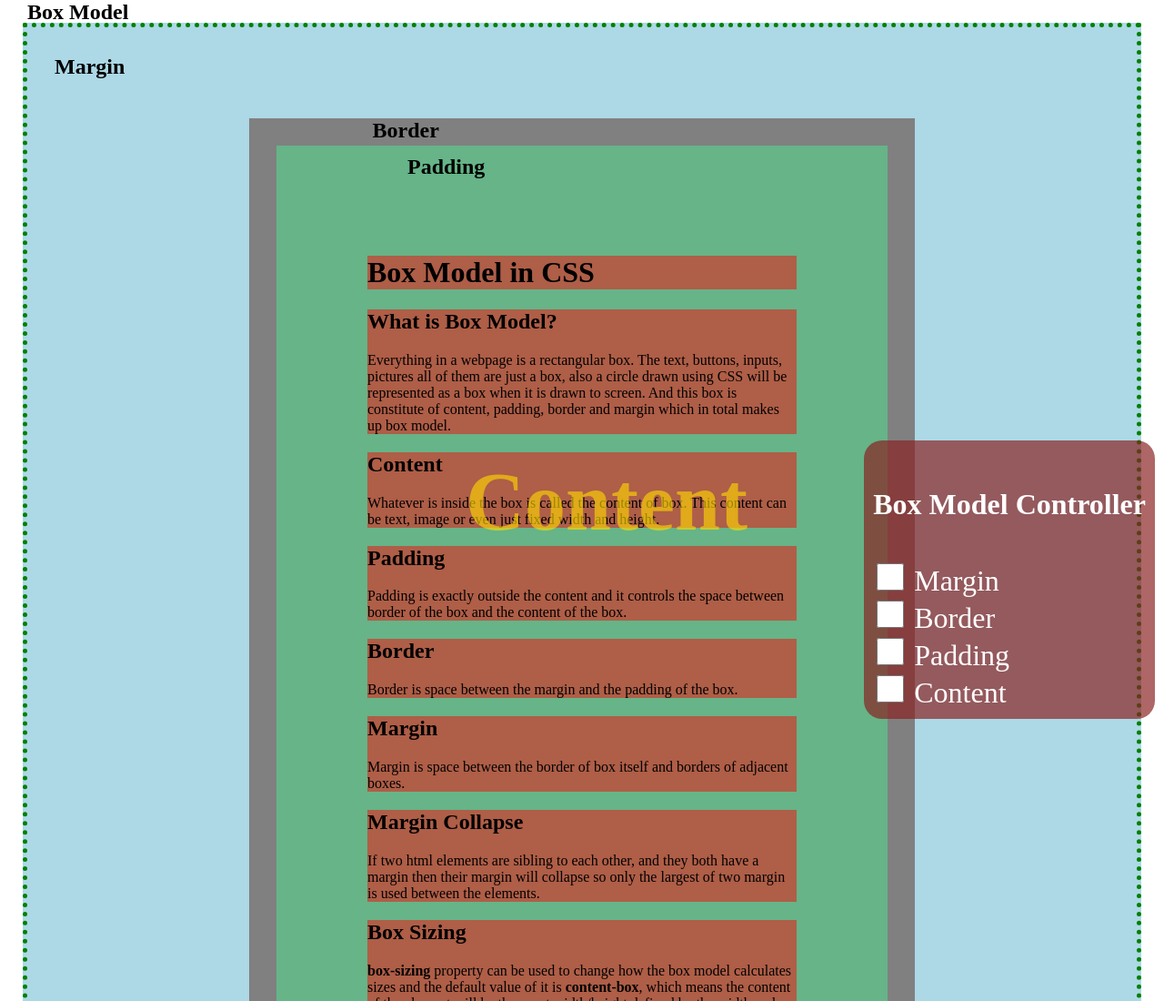
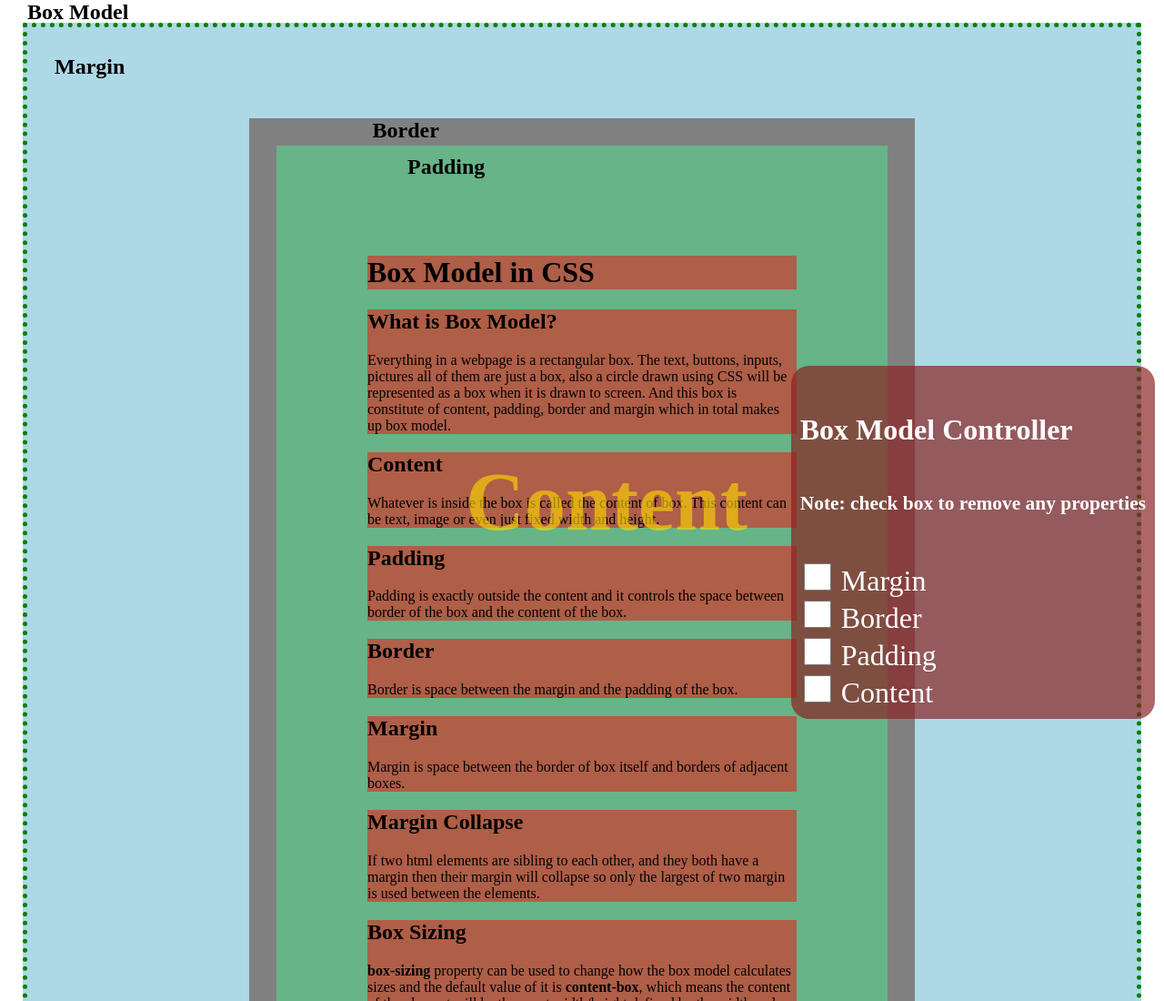
Before and after one commit to diwakarstha997/box-model, a plain HTML site: page index.html in a window 1280 px wide. Shown: the top 1100 px of the page at 91% size. Drawn offline with Linux system fonts and the light colour scheme.

Commit message:
Add box model reference

```diff
--- a/index.html
+++ b/index.html
@@ -12,6 +12,7 @@
     <div class="checkbox-container">
         <div>
             <h4>Box Model Controller</h4>
+            <h6>Note: check box to remove any properties</h6>
         </div>
         <div class="checkbox margin-control">
             <input type="checkbox" id="margin-control-checkbox" name="margin-control-checkbox"/>
```
Also changed, not shown: 1 other file.
